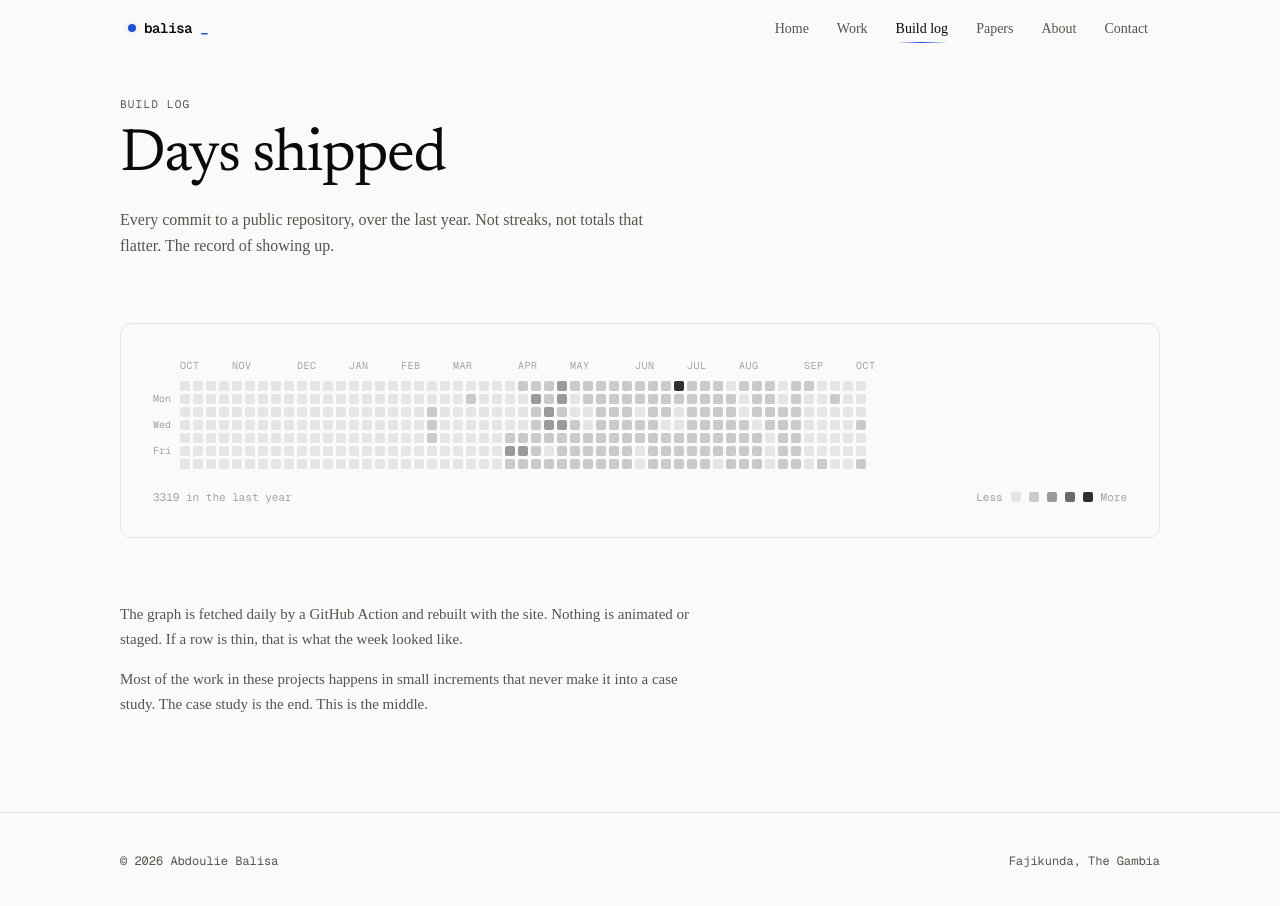
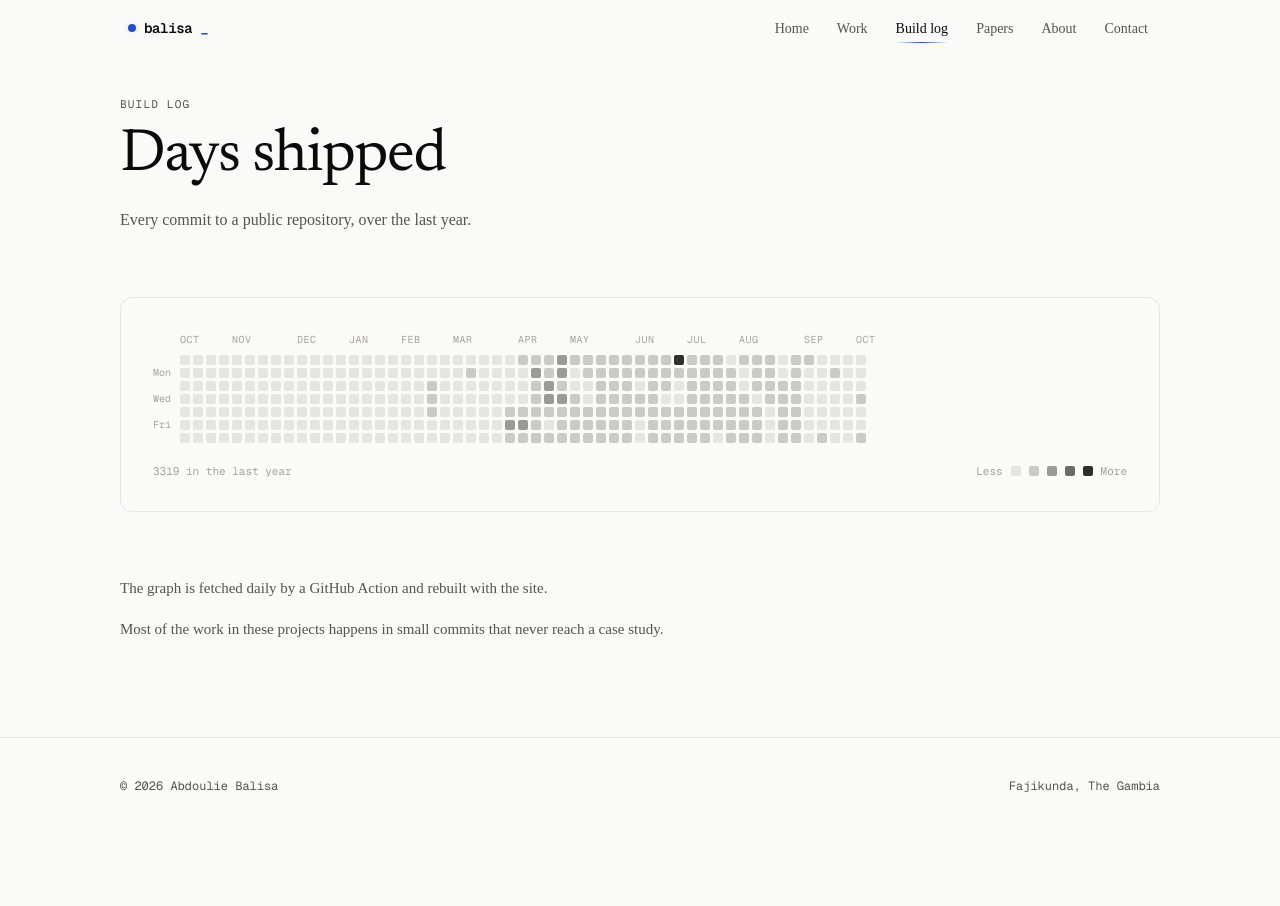
Before and after one commit to Balisa50/Balisa50.github.io, a Next.js app: page /build-log in a window 1280 px wide. Shown: the top 906 px of the page. After the commit the page ends 834 px from the top, so only its background shows below. Built offline with nearby package versions, Linux system fonts and the light colour scheme.

Commit message:
content: cut the philosophical phrasing, plain sentences

```diff
--- a/app/(site)/build-log/page.tsx
+++ b/app/(site)/build-log/page.tsx
@@ -6,7 +6,7 @@ import { ContributionGrid, type ContributionsData } from "@/components/Contribut
 export const metadata: Metadata = {
   title: "Build log",
   description:
-    "Every day I shipped something to a public repository, over the last year. The record, not the highlight reel."
+    "Every commit to a public repository, over the last year."
 };
 
 function loadData(): ContributionsData {
@@ -28,8 +28,8 @@ export default function BuildLogPage() {
           Days shipped
         </h1>
         <p className="measure mt-5 text-[16px] leading-relaxed text-text-secondary">
-          Every commit to a public repository, over the last year. Not streaks,
-          not totals that flatter. The record of showing up.
+          Every commit to a public repository, over the last year.
+
         </p>
       </header>
 
@@ -40,13 +40,13 @@ export default function BuildLogPage() {
       <section className="mt-16 max-w-[78ch] space-y-4 text-[15px] leading-relaxed text-text-secondary">
         <p>
           The graph is fetched daily by a GitHub Action and rebuilt with the site.
-          Nothing is animated or staged. If a row is thin, that is what the week
-          looked like.
+
+
         </p>
         <p>
-          Most of the work in these projects happens in small increments that
-          never make it into a case study. The case study is the end. This is
-          the middle.
+          Most of the work in these projects happens in small commits that
+          never reach a case study.
+
         </p>
       </section>
     </main>
--- a/components/Papers.tsx
+++ b/components/Papers.tsx
@@ -38,9 +38,9 @@ export function Papers() {
           Research
         </h2>
         <p className="max-w-2xl text-text-secondary">
-          Three manuscripts asking the same question of different data: does a
-          model, or the uncertainty it reports, survive being moved to a country
-          it was never fitted on. Unrefereed and not submitted to any venue.
+          Three working papers on mortality projection, poverty transfer
+          learning, and cough-audio screening. Drafts, not peer-reviewed.
+
         </p>
       </div>
 
--- a/components/ProjectsGrid.tsx
+++ b/components/ProjectsGrid.tsx
@@ -17,7 +17,7 @@ const CATEGORIES: Category[] = [
     id: "statistical",
     title: "Statistical modeling and forecasting",
     blurb:
-      "Forecasts and risk models, mostly for places where the data is thin and the answer has to be checkable.",
+      "Population projections, credit scoring, and life insurance risk. Mostly for places where data is thin.",
     slugs: [
       "gambia-population-projection",
       "credit-risk-scorecard",
@@ -29,13 +29,13 @@ const CATEGORIES: Category[] = [
     id: "ai",
     title: "AI systems",
     blurb:
-      "Retrieval, generative, and search systems, with the validation work that sits between a model and something a person can rely on.",
+      "Retrieval, generative, and search systems. Includes the validation layer that makes them usable.",
     slugs: ["nova", "gambia-legal-aid", "ayat", "hireiq"],
   },
   {
     id: "shipped",
     title: "Also shipped",
-    blurb: "Smaller builds and client work. Each one delivered.",
+    blurb: "Smaller builds and client work.",
     slugs: ["vantage", "forge", "bs-real-estate"],
   },
 ];
@@ -73,7 +73,7 @@ export function ProjectsGrid() {
           id="projects-heading"
           className="display text-[clamp(2rem,4.5vw,3.25rem)]"
         >
-          Three disciplines, one identity
+          Work
         </h2>
         <p className="measure text-[15px] leading-relaxed text-text-secondary">
           {PROJECTS.length} projects across statistics, AI systems, and client
```
